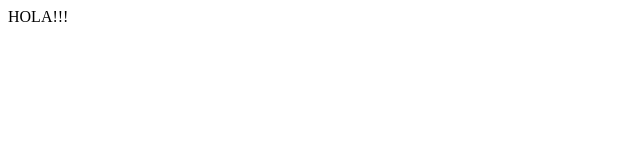
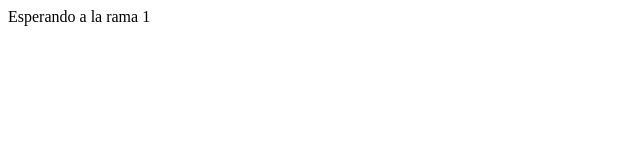
Before and after one commit to DaniSanchezG/FSD, a plain HTML site: page index.html in a window 1280 px wide. Shown: the full height of the page, 0-640 px from the left. Drawn offline with Linux system fonts and the light colour scheme.

Commit message:
Esperando a la rama 1

```diff
--- a/index.html
+++ b/index.html
@@ -7,6 +7,6 @@
     <title>Document</title>
 </head>
 <body>
-    <div>HOLA!!!</div>
+    <div>Esperando a la rama 1</div>
 </body>
 </html>
```
